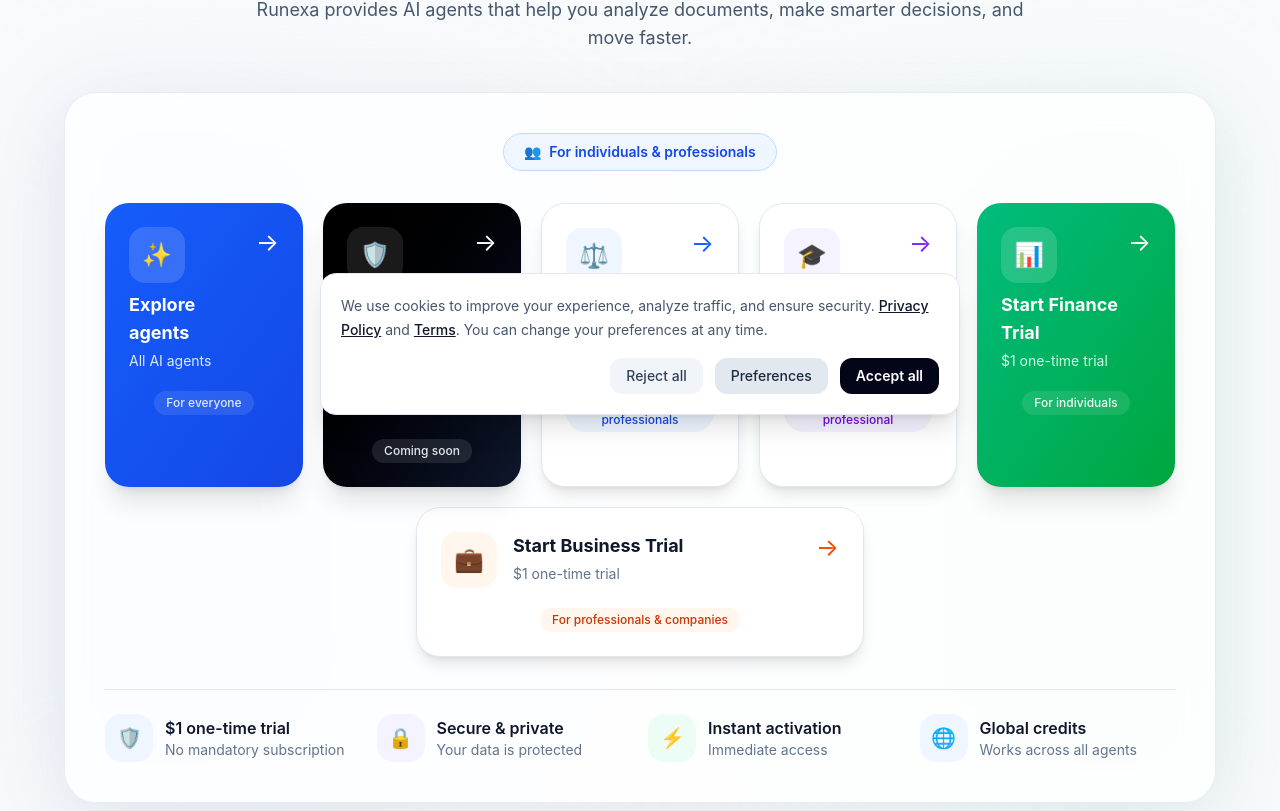
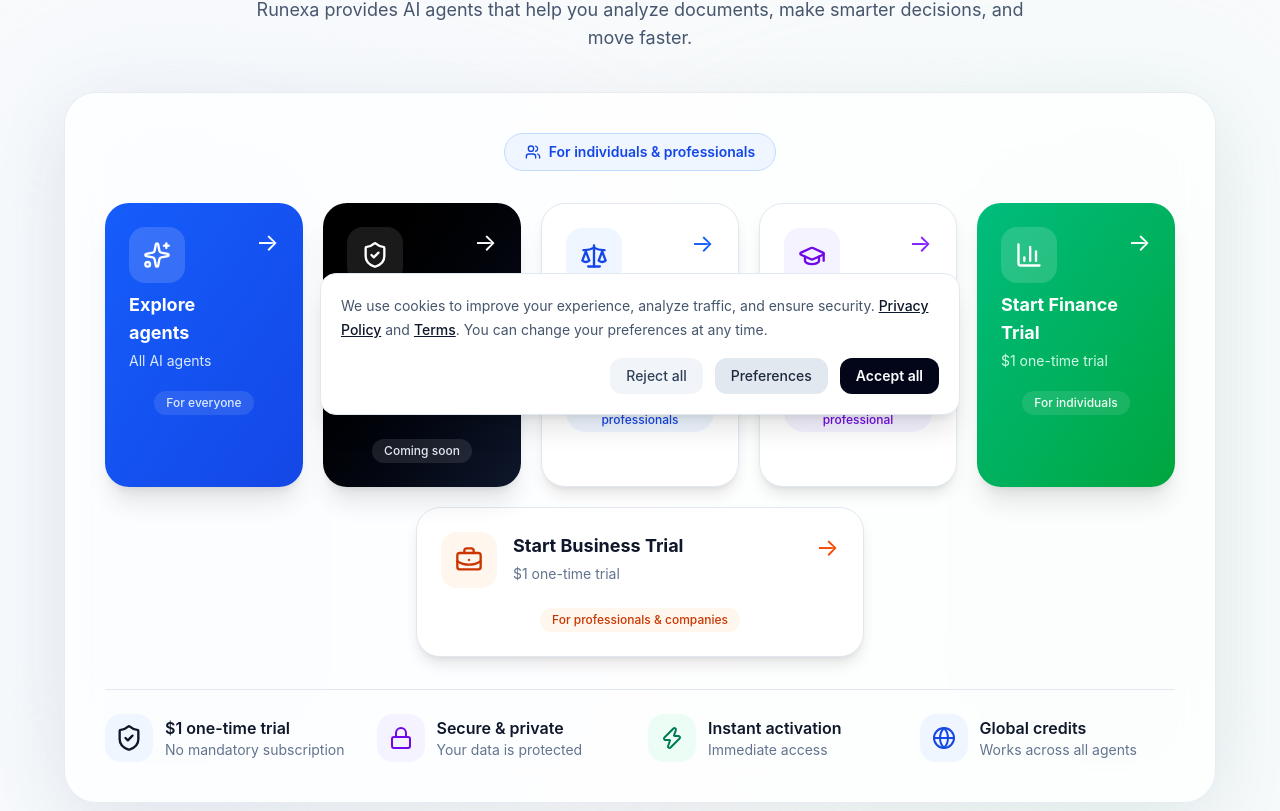
Before and after one commit to datacemia/legal-ai-agent, a Next.js app in the folder frontend/: page / in a window 1280 px wide. Shown: the part 369-1180 px from the top of the page. Built offline with nearby package versions, Linux system fonts and the light colour scheme; no server answers.

Commit message:
Update premium Runexa homepage design

```diff
--- a/frontend/app/page.tsx
+++ b/frontend/app/page.tsx
@@ -2,6 +2,18 @@
 
 import Link from "next/link";
 import { useEffect, useState } from "react";
+import {
+  Sparkles,
+  ShieldCheck,
+  Scale,
+  GraduationCap,
+  BarChart3,
+  BriefcaseBusiness,
+  Users,
+  Lock,
+  Zap,
+  Globe,
+} from "lucide-react";
 
 const labels: any = {
   en: {
@@ -315,7 +327,7 @@
             <div className="relative rounded-[32px] border border-slate-200/80 bg-white/80 p-6 shadow-[0_20px_80px_rgba(15,23,42,0.08)] backdrop-blur-xl md:p-10">
               <div className="mb-8 flex justify-center">
                 <div className="inline-flex items-center gap-2 rounded-full border border-blue-200 bg-blue-50 px-5 py-2 text-sm font-semibold text-blue-700">
-                  <span>👥</span>
+                  <span><Users className="h-4 w-4" /></span>
                   <span>
                     {language === "fr"
                       ? "Pour particuliers & professionnels"
@@ -336,7 +348,7 @@
                   <div className="relative flex items-start justify-between">
                     <div className="space-y-2 text-left">
                       <div className="flex h-14 w-14 items-center justify-center rounded-2xl bg-white/15 text-2xl backdrop-blur">
-                        ✨
+                        <Sparkles className="h-7 w-7" />
                       </div>
 
                       <div>
@@ -373,7 +385,7 @@
                   <div className="relative flex items-start justify-between">
                     <div className="space-y-2 text-left">
                       <div className="flex h-14 w-14 items-center justify-center rounded-2xl bg-white/10 text-2xl backdrop-blur">
-                        🛡️
+                        <ShieldCheck className="h-7 w-7" />
                       </div>
 
                       <div>
@@ -406,7 +418,7 @@
                   <div className="flex items-start justify-between">
                     <div className="space-y-2 text-left">
                       <div className="flex h-14 w-14 items-center justify-center rounded-2xl bg-blue-50 text-2xl">
-                        ⚖️
+                        <Scale className="h-7 w-7 text-blue-700" />
                       </div>
 
                       <div>
@@ -445,7 +457,7 @@
                   <div className="flex items-start justify-between">
                     <div className="space-y-2 text-left">
                       <div className="flex h-14 w-14 items-center justify-center rounded-2xl bg-violet-50 text-2xl">
-                        🎓
+                        <GraduationCap className="h-7 w-7 text-violet-700" />
                       </div>
 
                       <div>
@@ -486,7 +498,7 @@
                   <div className="relative flex items-start justify-between">
                     <div className="space-y-2 text-left">
                       <div className="flex h-14 w-14 items-center justify-center rounded-2xl bg-white/15 text-2xl backdrop-blur">
-                        📊
+                        <BarChart3 className="h-7 w-7" />
                       </div>
 
                       <div>
@@ -525,7 +537,7 @@
                   <div className="flex items-start justify-between">
                     <div className="flex items-start gap-4 text-left">
                       <div className="flex h-14 w-14 items-center justify-center rounded-2xl bg-orange-50 text-2xl">
-                        💼
+                        <BriefcaseBusiness className="h-7 w-7 text-orange-700" />
                       </div>
 
                       <div>
@@ -561,7 +573,7 @@
               <div className="mt-8 grid grid-cols-1 gap-4 border-t border-slate-200 pt-6 md:grid-cols-4">
                 <div className="flex items-center gap-3 text-left">
                   <div className="flex h-12 w-12 items-center justify-center rounded-2xl bg-blue-50 text-xl">
-                    🛡️
+                    <ShieldCheck className="h-7 w-7" />
                   </div>
 
                   <div>
@@ -585,7 +597,7 @@
 
                 <div className="flex items-center gap-3 text-left">
                   <div className="flex h-12 w-12 items-center justify-center rounded-2xl bg-violet-50 text-xl">
-                    🔒
+                    <Lock className="h-6 w-6 text-violet-700" />
                   </div>
 
                   <div>
@@ -609,7 +621,7 @@
 
                 <div className="flex items-center gap-3 text-left">
                   <div className="flex h-12 w-12 items-center justify-center rounded-2xl bg-emerald-50 text-xl">
-                    ⚡
+                    <Zap className="h-6 w-6 text-emerald-700" />
                   </div>
 
                   <div>
@@ -633,7 +645,7 @@
 
                 <div className="flex items-center gap-3 text-left">
                   <div className="flex h-12 w-12 items-center justify-center rounded-2xl bg-blue-50 text-xl">
-                    🌐
+                    <Globe className="h-6 w-6 text-blue-700" />
                   </div>
 
                   <div>
```
